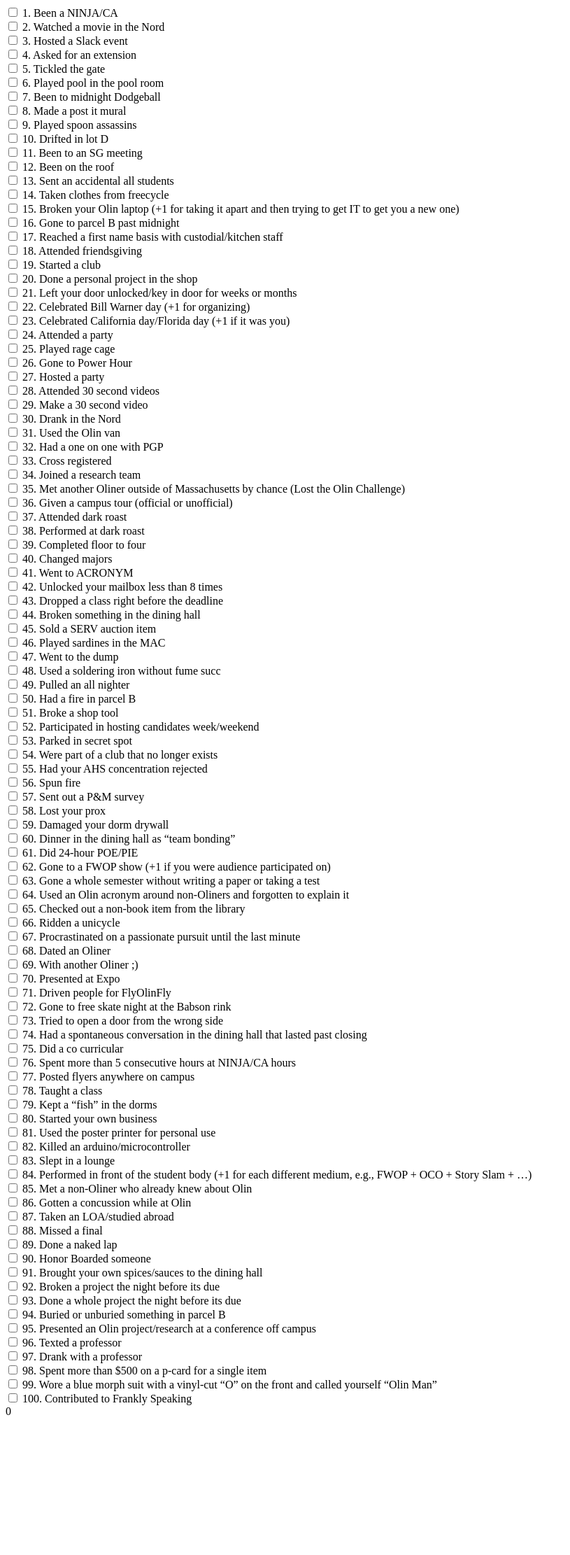
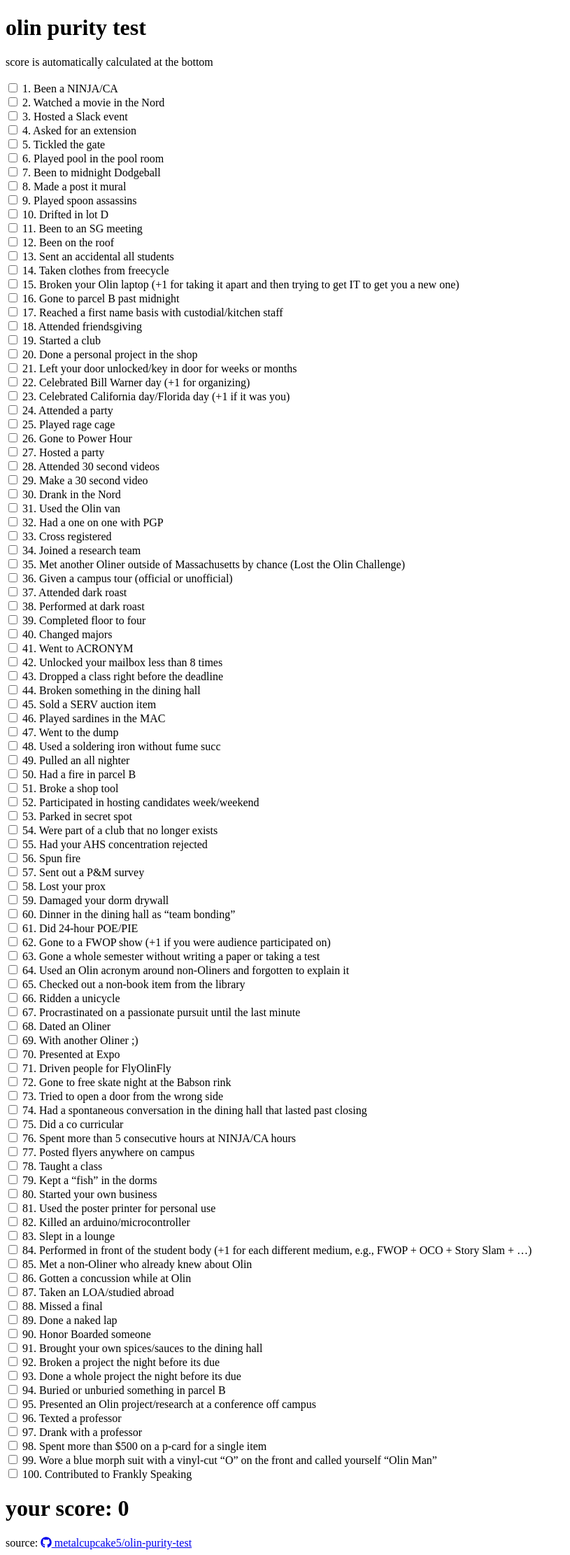
Before and after one commit to metalcupcake5/olin-purity-test, a SvelteKit app: page / in a window 1280 px wide. Shown: the whole page at 70% size, without its empty margins (0-815 px from the left). Before the commit the page ends 2034 px from the top, so only its background shows below. Built offline with nearby package versions, Linux system fonts and the light colour scheme.

Commit message:
extra formatting + source

```diff
--- a/src/app.html
+++ b/src/app.html
@@ -4,6 +4,7 @@
 		<meta charset="utf-8" />
 		<link rel="icon" href="%sveltekit.assets%/favicon.png" />
 		<meta name="viewport" content="width=device-width, initial-scale=1" />
+		<script src="https://kit.fontawesome.com/de8d7d073d.js" crossorigin="anonymous"></script>
 		%sveltekit.head%
 	</head>
 	<body data-sveltekit-preload-data="hover">
--- a/src/routes/+page.svelte
+++ b/src/routes/+page.svelte
@@ -3,15 +3,22 @@
 	let done = [];
 </script>
 
-<form>
-	{#each questions as question}
-		<label>
-			<input type="checkbox" name="flavours" value={question} bind:group={done} />
+<h1>olin purity test</h1>
+<span>score is automatically calculated at the bottom</span>
+<br /><br />
+{#each questions as question}
+	<label>
+		<input type="checkbox" name="flavours" value={question} bind:group={done} />
+		<span>{question}</span>
+		<br />
+	</label>
+{/each}
 
-			{question}
-			<br />
-		</label>
-	{/each}
-</form>
+<h1>your score: {done.length}</h1>
 
-{done.length}
+<footer>
+	source:
+	<a href="https://github.com/metalcupcake5/olin-purity-test"
+		><i class="fa-brands fa-github"></i> metalcupcake5/olin-purity-test</a
+	>
+</footer>
```
